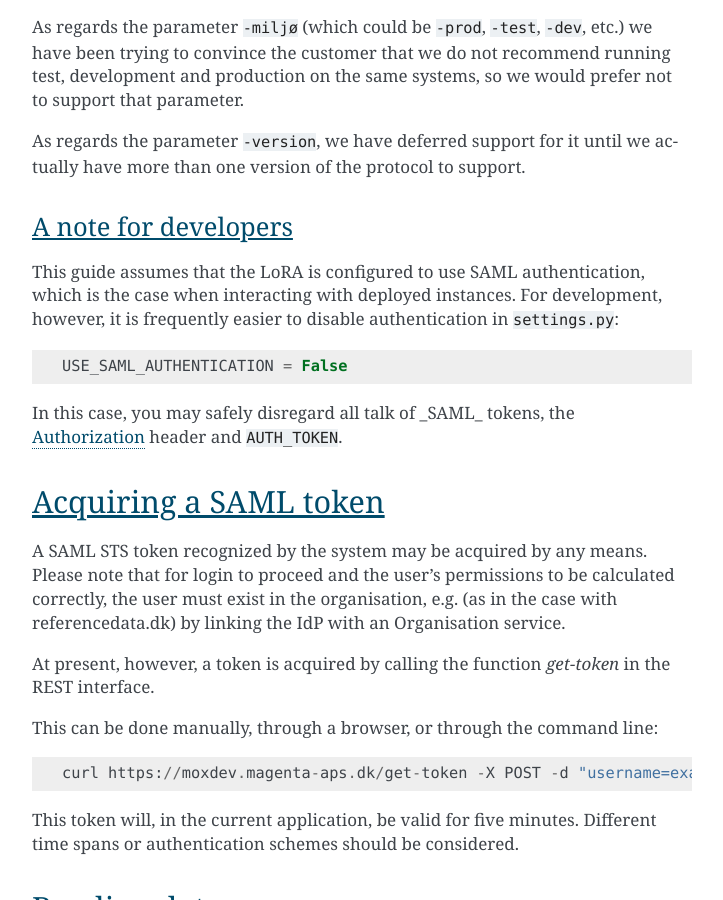
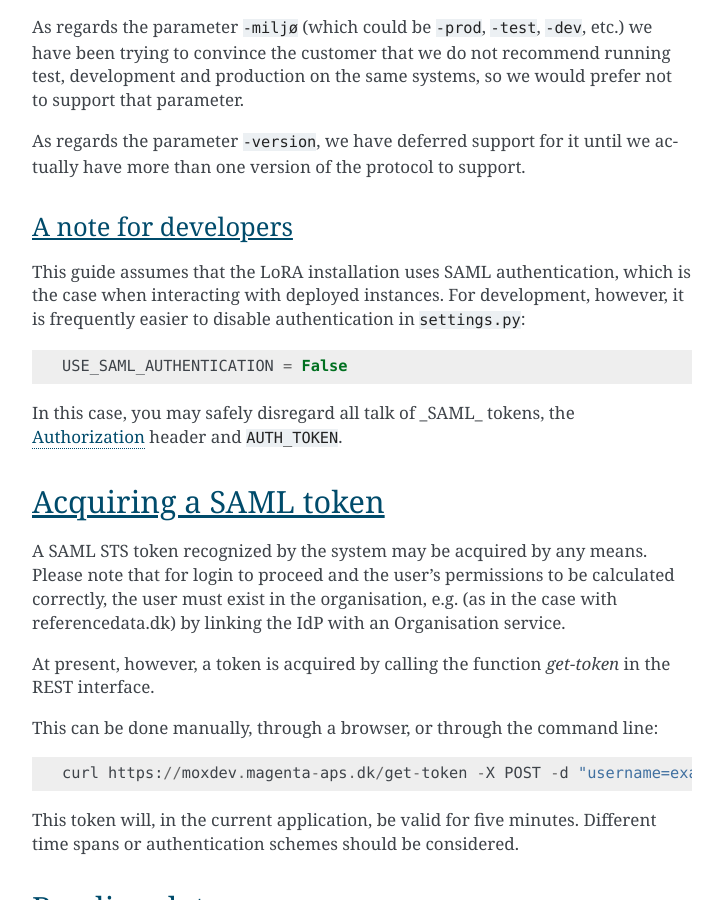
Before and after one commit to magenta-aps/mox, a Sphinx documentation site: the page built from doc/LoRa_HOWTO.rst, in a window 1280 px wide and 900 px high, scrolled down 1129 px. Shown: the whole window, without its empty margins (388-1111 px from the left). Built offline with Sphinx 7.4.7, drawn with Linux system fonts in a browser that asks for light colours.

Commit message:
fix wording thinko

```diff
--- a/doc/LoRa_HOWTO.rst
+++ b/doc/LoRa_HOWTO.rst
@@ -39,7 +39,7 @@ until we actually have more than one version of the protocol to support.
 A note for developers
 ---------------------
 
-This guide assumes that the LoRA is configured to use SAML
+This guide assumes that the LoRA installation uses SAML
 authentication, which is the case when interacting with deployed
 instances. For development, however, it is frequently easier to
 disable authentication in ``settings.py``::
```
